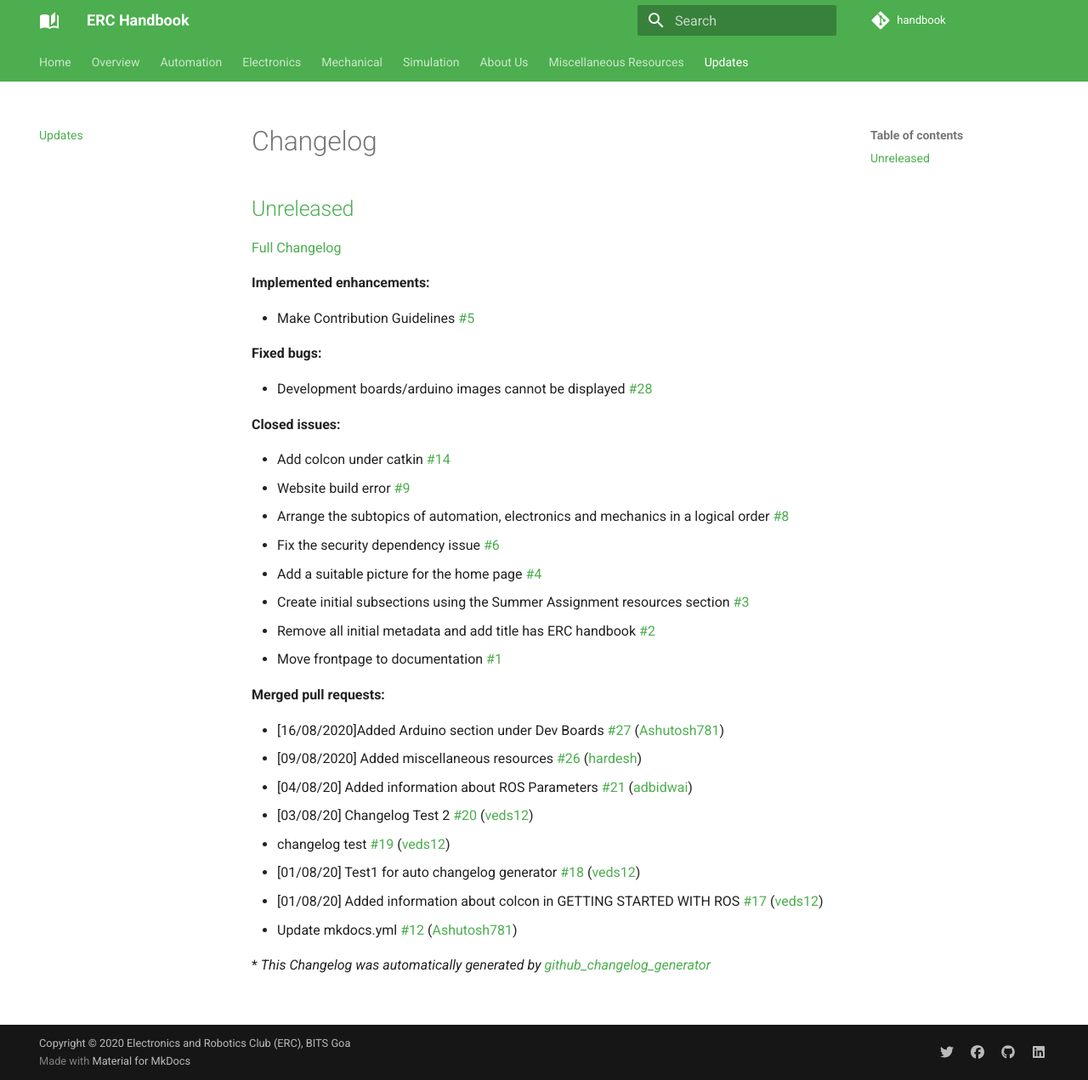
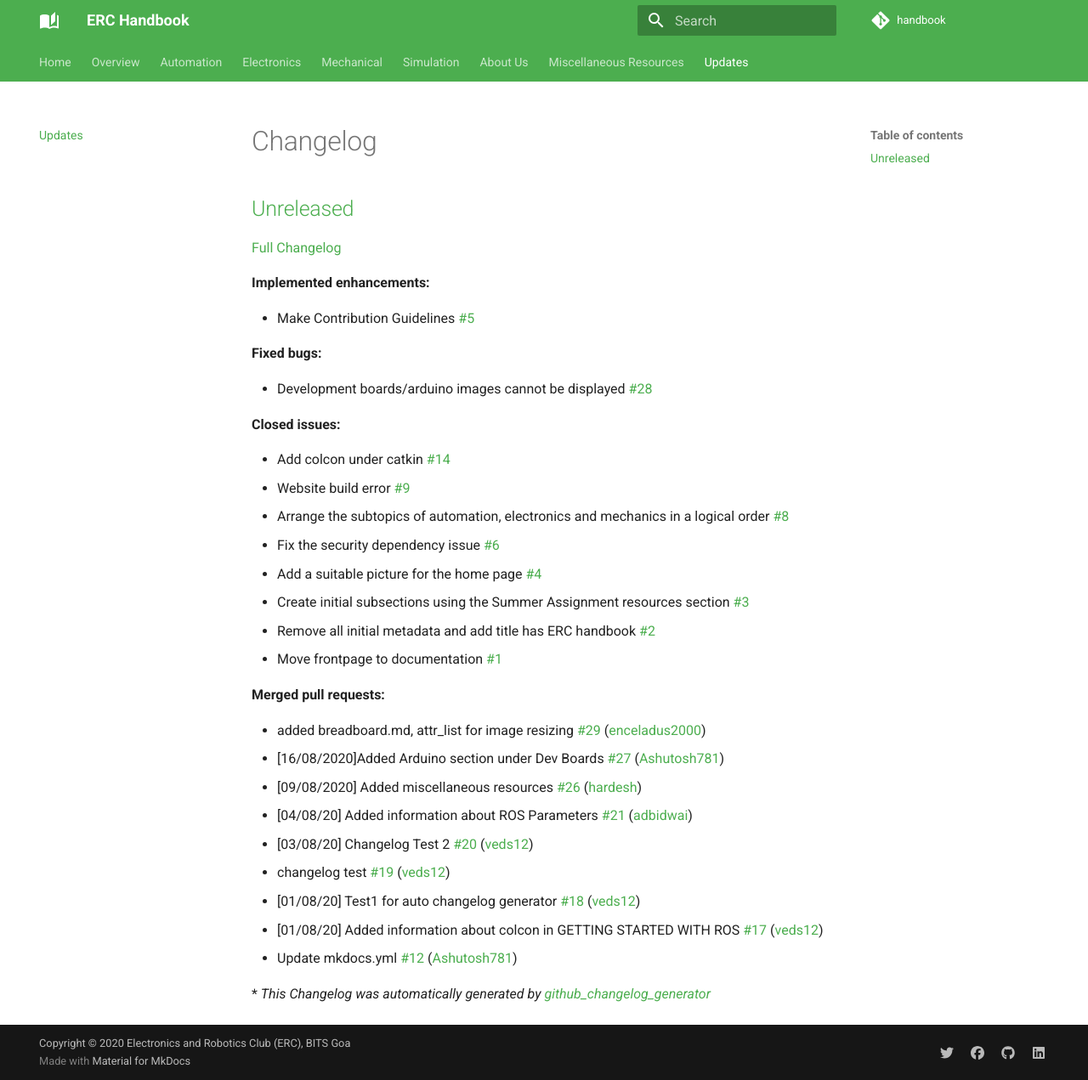
Before and after one commit to ERC-BPGC/handbook, an MkDocs documentation site: the page built from docs/CHANGELOG.md, in a window 1280 px wide and 1271 px high. Shown: the whole window at 85% size. Built offline with MkDocs 1.6.1 and Material for MkDocs 9.7.7, drawn with Linux system fonts in a browser that asks for light colours; comment, search, counter and statistics services are not loaded.

Commit message:
Updated CHANGELOG.md

```diff
--- a/docs/CHANGELOG.md
+++ b/docs/CHANGELOG.md
@@ -25,6 +25,7 @@
 
 **Merged pull requests:**
 
+- added breadboard.md, attr\_list for image resizing [\#29](https://github.com/ERC-BPGC/handbook/pull/29) ([enceladus2000](https://github.com/enceladus2000))
 - \[16/08/2020\]Added Arduino section under Dev Boards [\#27](https://github.com/ERC-BPGC/handbook/pull/27) ([Ashutosh781](https://github.com/Ashutosh781))
 - \[09/08/2020\] Added miscellaneous resources [\#26](https://github.com/ERC-BPGC/handbook/pull/26) ([hardesh](https://github.com/hardesh))
 - \[04/08/20\] Added information about ROS Parameters [\#21](https://github.com/ERC-BPGC/handbook/pull/21) ([adbidwai](https://github.com/adbidwai))
```
